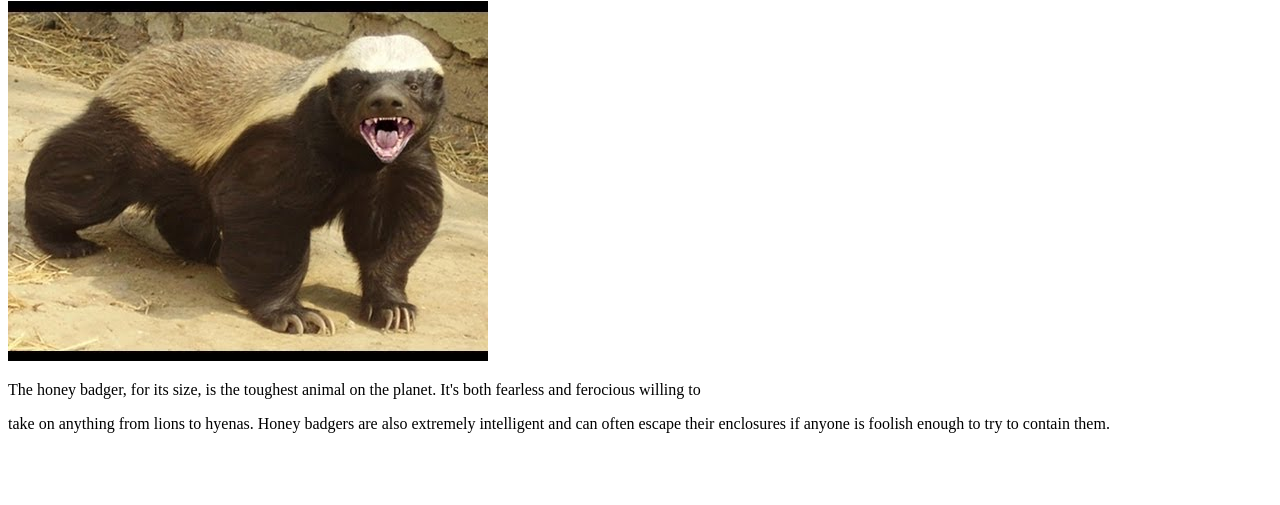
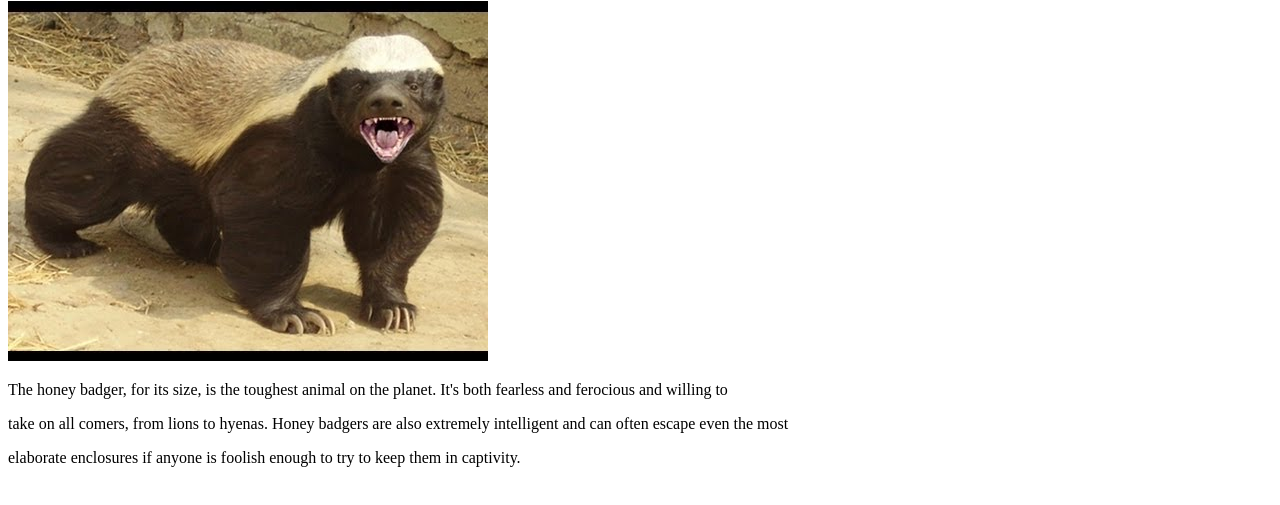
Before and after one commit to psd314/honey_badger, a plain HTML site: page index.html in a window 1280 px wide. Shown: the part 105-610 px from the top of the page. Drawn offline with Linux system fonts and the light colour scheme.

Commit message:
edited animal description

```diff
--- a/index.html
+++ b/index.html
@@ -10,11 +10,12 @@
 <h1> The Honey Badger </h1>
 <img src="honey_badger.jpg">
 <p>The honey badger, for its size, is the toughest animal on the planet.
-It's both fearless and ferocious willing to </p>
-<p>take on anything from lions
+It's both fearless and ferocious and willing to </p>
+<p>take on all comers, from lions
 to hyenas.  Honey badgers are also extremely intelligent and can often
-escape their enclosures if anyone is foolish enough to try to contain
-them.</p>
+escape even the most</p>
+<p>elaborate enclosures if anyone is foolish enough to try to keep them
+in captivity.</p>
 
 </body>
 </html>
```
